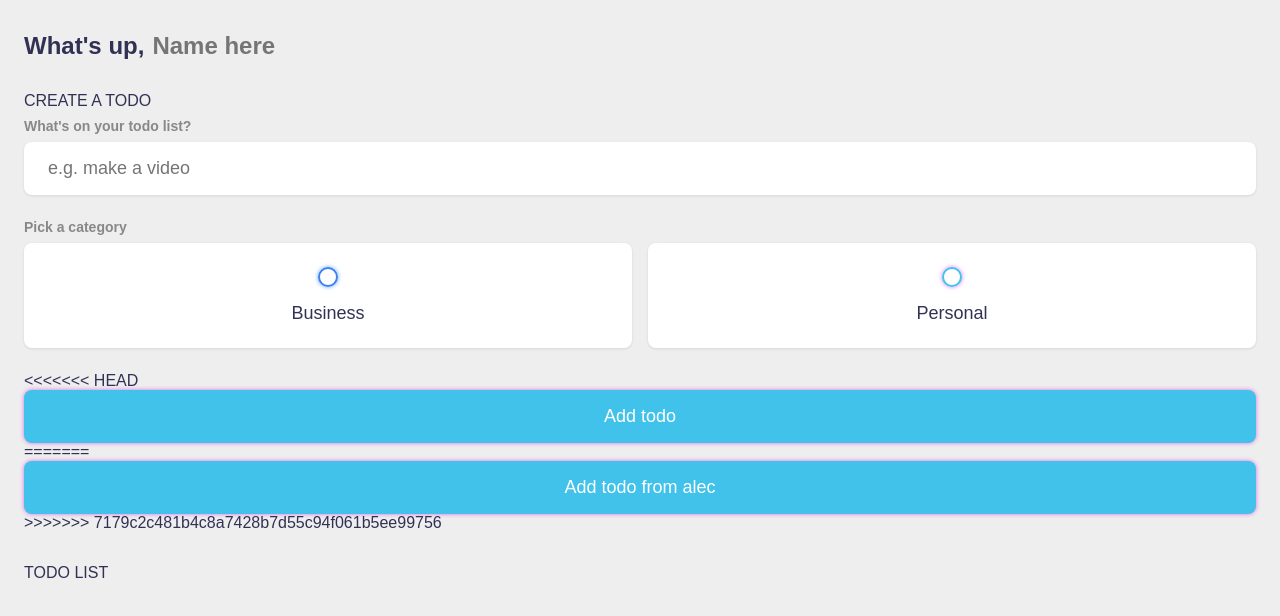
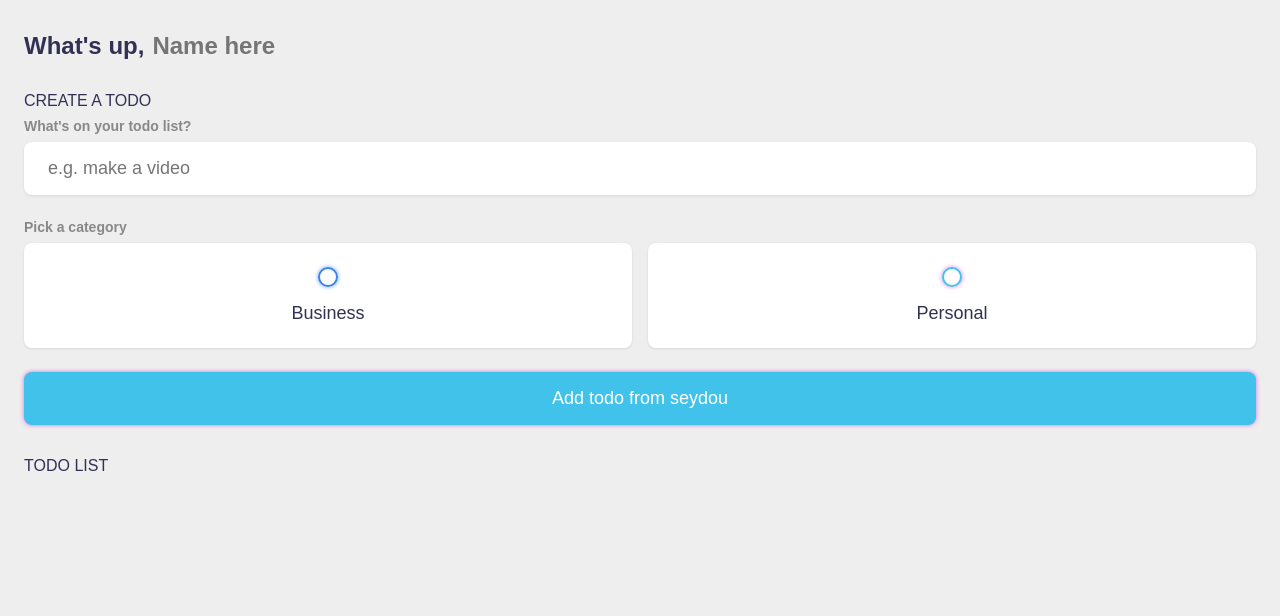
Before and after one commit to SEYDOUD/todo4all, a Vue app: page / in a window 1280 px wide. Shown: the top 616 px of the page. Built offline with nearby package versions, Linux system fonts and the light colour scheme.

Commit message:
commit from seydou

```diff
--- a/src/App.vue
+++ b/src/App.vue
@@ -93,11 +93,7 @@ onMounted(() => {
 
 				</div>
 
-<<<<<<< HEAD
-				<input type="submit" value="Add todo" />
-=======
-				<input type="submit" value="Add todo from alec" />
->>>>>>> 7179c2c481b4c8a7428b7d55c94f061b5ee99756
+				<input type="submit" value="Add todo from seydou" />
 			</form>
 		</section>
 
```
